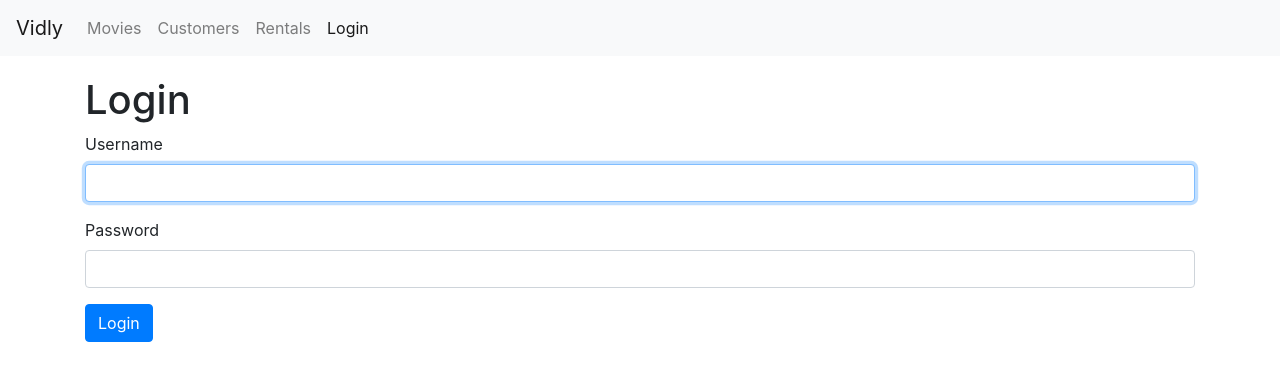
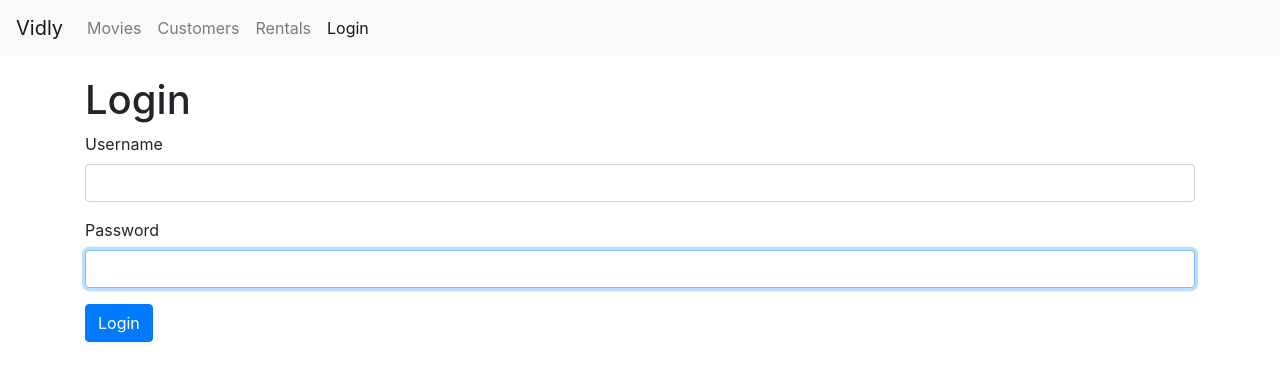
Before and after one commit to Kayhan-Kashi/vidly, a React (Create React App) app: page /login in a window 1280 px wide. Shown: the top 380 px of the page. Built offline with nearby package versions, Linux system fonts and the light colour scheme.

Commit message:
Basic validation & Input extraction

```diff
--- /dev/null
+++ b/src/components/common/input.jsx
@@ -0,0 +1,20 @@
+import React from "react";
+
+const Input = ({ name, label, value, onChange }) => {
+  return (
+    <div className="form-group">
+      <label htmlFor={name}>{label}</label>
+      <input
+        autoFocus
+        value={value}
+        onChange={onChange}
+        name={name}
+        class="form-control"
+        id={name}
+        type="text"
+      />
+    </div>
+  );
+};
+
+export default Input;
--- a/src/components/loginForm.jsx
+++ b/src/components/loginForm.jsx
@@ -1,8 +1,10 @@
 import React, { Component } from "react";
+import Input from "./common/input";
 
 class LoginForm extends Component {
   state = {
     account: { username: "", password: "" },
+    errors: {},
   };
   username = React.createRef();
 
@@ -10,8 +12,16 @@ class LoginForm extends Component {
   //   this.username.current.focus();
   // }
 
+  validate = () => {
+    return { username: "Username is required." };
+  };
+
   handleSubmit = (e) => {
     e.preventDefault();
+
+    const errors = this.validate();
+    this.setState({ errors });
+    if (errors) return;
     console.log("submitted");
   };
 
@@ -27,30 +37,18 @@ class LoginForm extends Component {
       <div>
         <h1>Login</h1>
         <form onSubmit={this.handleSubmit}>
-          <div className="form-group">
-            <label htmlFor="username">Username</label>
-            <input
-              autoFocus
+          <Input
+            name="username"
             value={account.username}
+            label="Username"
             onChange={this.handleChange}
-              name="username"
-              ref={this.username}
-              class="form-control"
-              id="username"
-              type="text"
           />
-          </div>
-          <div className="form-group">
-            <label htmlFor="password">Password</label>
-            <input
-              class="form-control"
+          <Input
             name="password"
-              id="password"
             value={account.password}
+            label="Password"
             onChange={this.handleChange}
-              type="text"
           />
-          </div>
           <button className="btn btn-primary">Login</button>
         </form>
       </div>
```
Lines whose indentation alone changed are shown as unchanged.
